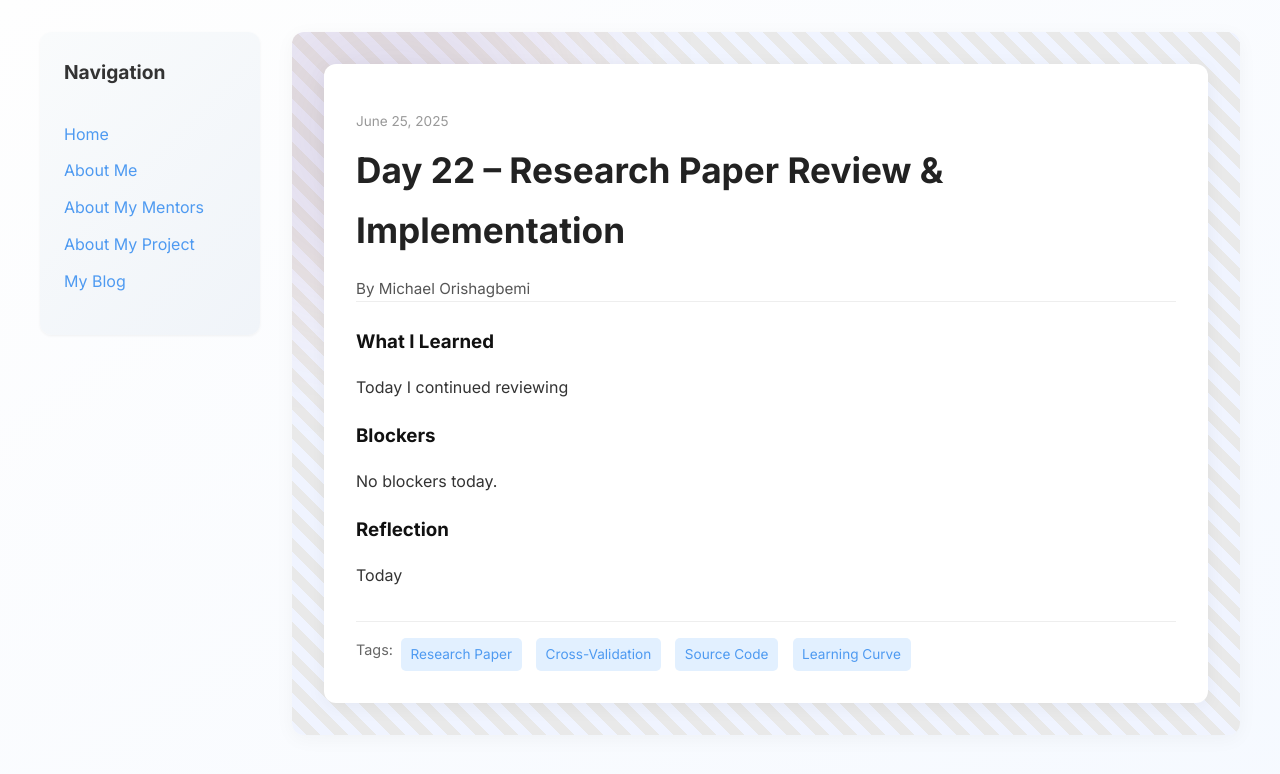
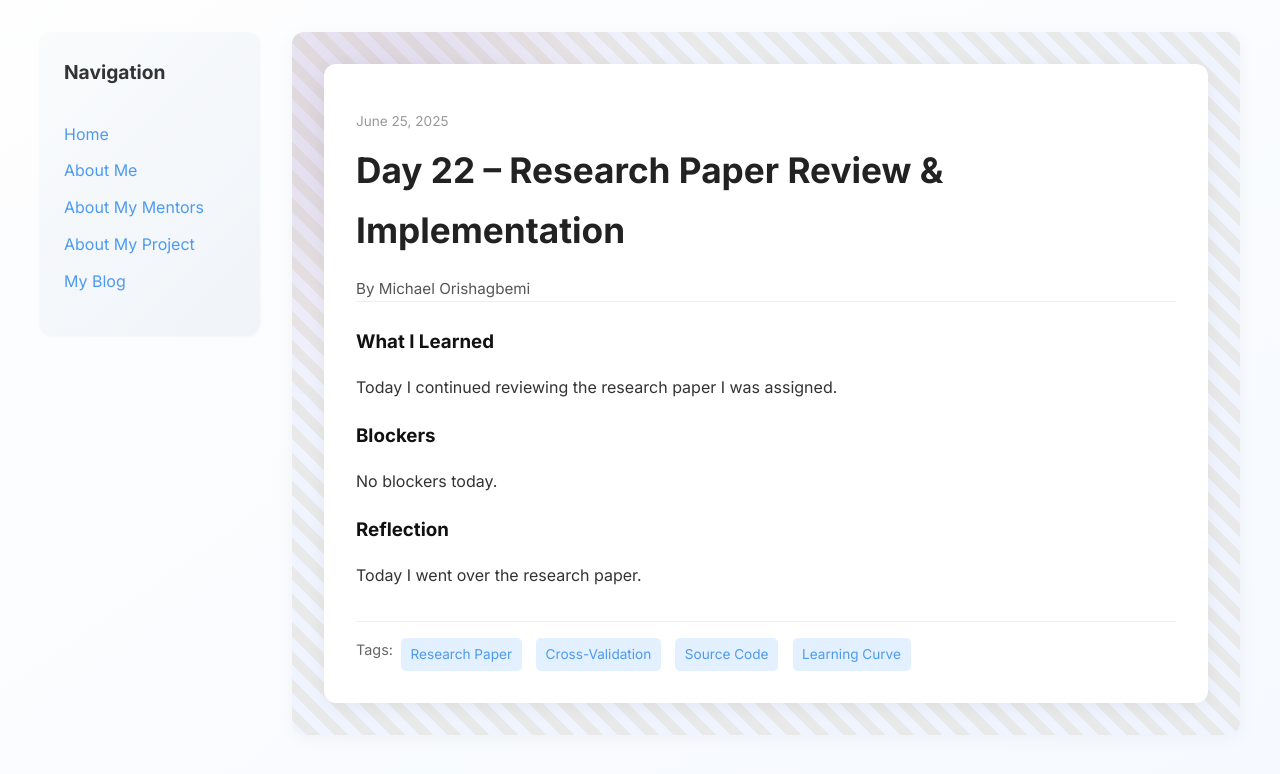
Before and after one commit to miori2/miori2.github.io, a Jekyll site: the page built from _posts/2025-06-25-day-22.md, in a window 1280 px wide. Shown: the top 774 px of the page. Built offline with Jekyll 4.4.1, drawn with Linux system fonts in a browser that asks for light colours.

Commit message:
Update 2025-06-25-day-22.md

```diff
--- a/_posts/2025-06-25-day-22.md
+++ b/_posts/2025-06-25-day-22.md
@@ -7,11 +7,11 @@ permalink: /day22.html
 tags: ['Research Paper', 'Cross-Validation', 'Source Code', 'Learning Curve']
 
 what_i_learned: |
-  Today I continued reviewing
+  Today I continued reviewing the research paper I was assigned.
 
 blockers: |
   No blockers today.
 
 reflection: |
-  Today
+  Today I went over the research paper.
 ---
```
